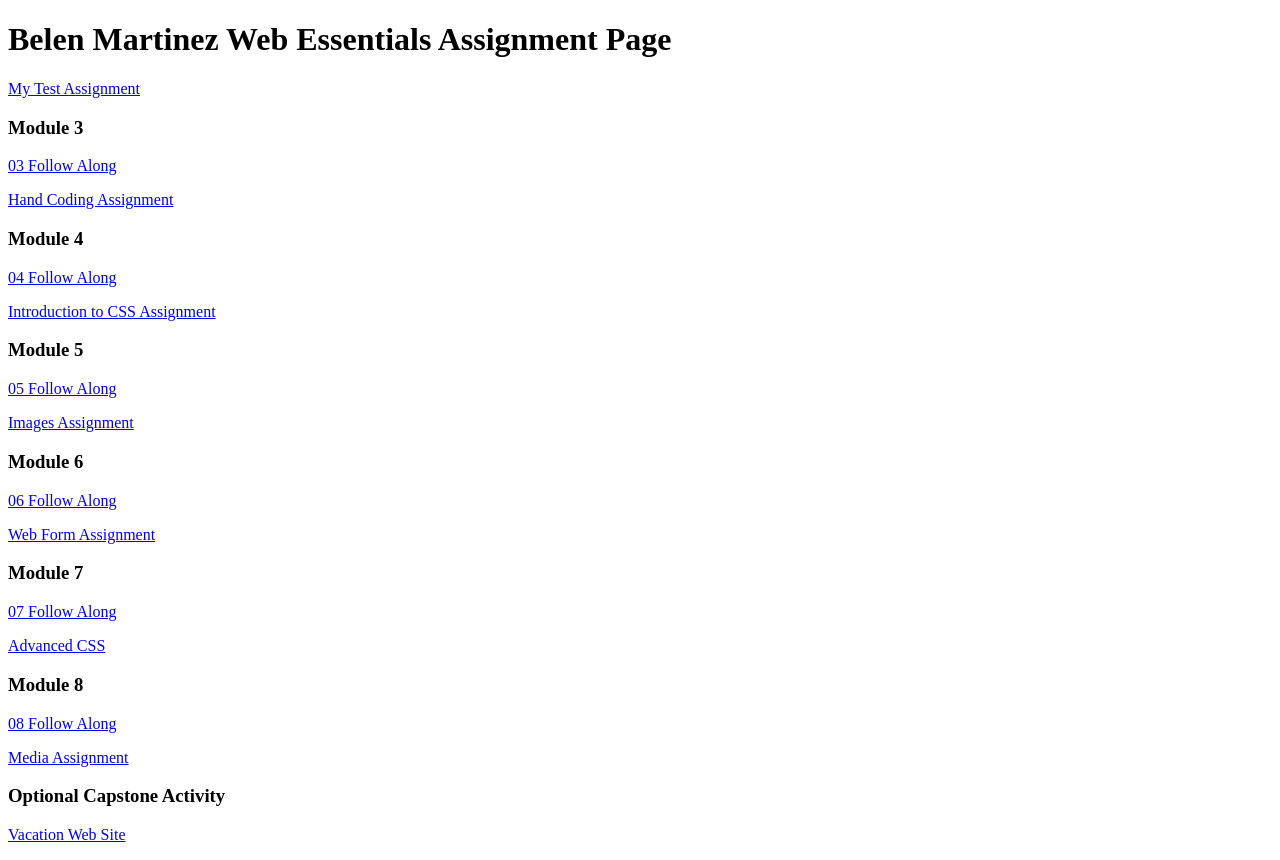
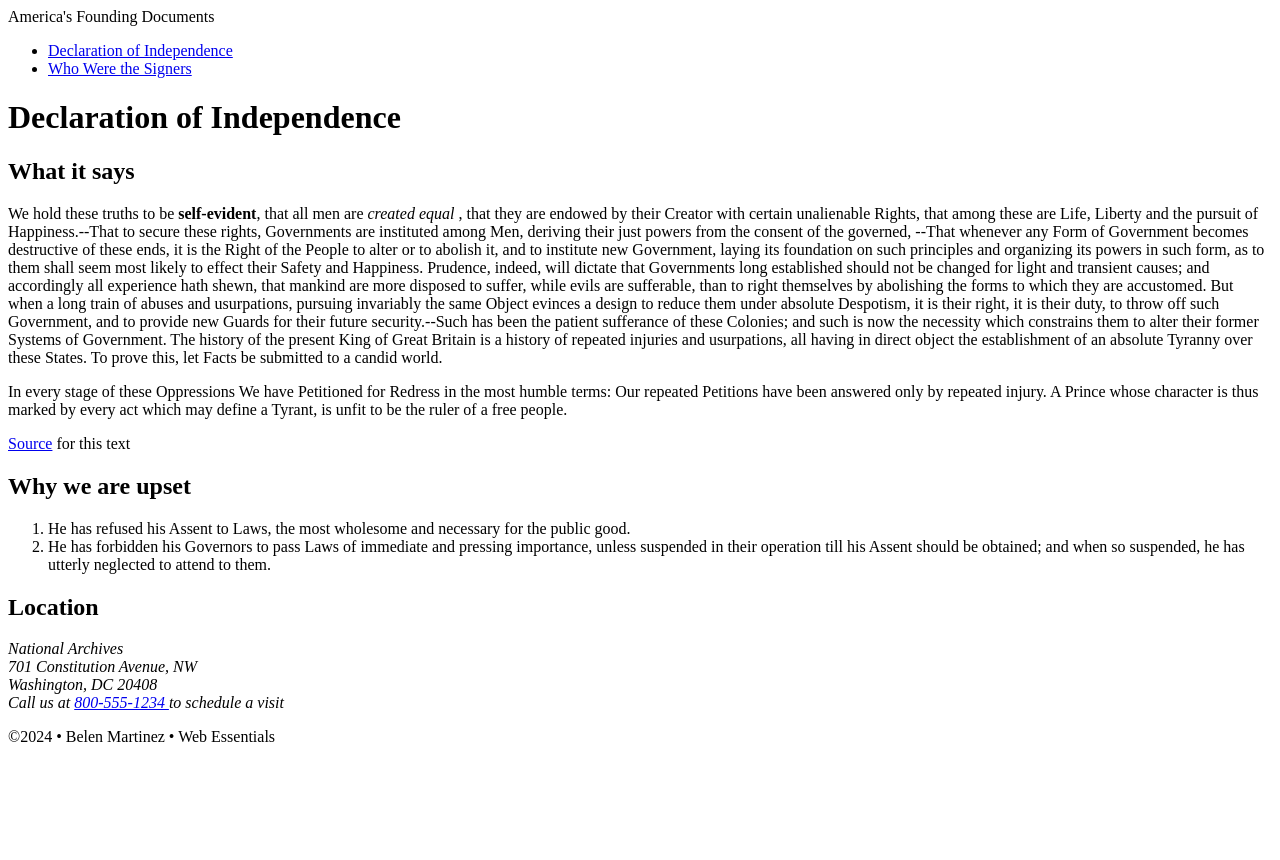
Before and after one commit to belenmarcar/dwdd1600, a plain HTML site: page index.html in a window 1280 px wide. After the commit the page ends 800 px from the top, so only its background shows below. Drawn offline with Linux system fonts and the light colour scheme.

Commit message:
Add files via upload

```diff
--- a/index.html
+++ b/index.html
@@ -1,39 +1,76 @@
 <!DOCTYPE html>
 <html lang="en">
-	<head>
-		<meta charset="UTF-8">
-		<meta name="viewport" content="width=device-width, initial-scale=1.0">
-		<title>dwdd 1600 assignment list page</title>
-	</head>
-	<body>
-		<h1>Belen Martinez Web Essentials Assignment Page</h1>
-		<p><a href="01test">My Test Assignment</a></p>
 
-		<h3>Module 3</h3>
-		<p><a href="03follow-along">03 Follow Along</a></p>
-		<p><a href="03hand-coding">Hand Coding Assignment</a></p>
+<head>
+    <meta charset="UTF-8">
+    <meta name="author" content="Belen Martinez">
+    <meta name="description" content="Learn about the Declaration of Independence of the United States">
+    <meta name="viewport" content="width=device-width, initial-scale=1.0">
+    <title>America's Founding Documents: Declaration of Independence</title>
+</head>
 
-		<h3>Module 4</h3>
-		<p><a href="04follow-along">04 Follow Along</a></p>
-		<p><a href="04intro-css">Introduction to CSS Assignment</a></p>
+<body>
+    <!--start the page head-->
+    <header>
+        <span>America's Founding Documents</span>
+    </header>
 
-		<h3>Module 5</h3>
-		<p><a href="05follow-along">05 Follow Along</a></p>
-		<p><a href="05images">Images Assignment</a></p>
+    <!--start the page navigation-->
+    <nav>
+        <ul>
+            <li><a href="index.html">Declaration of Independence</a></li>
+            <li><a href="signers.html">Who Were the Signers</a></li>
+        </ul>
 
-		<h3>Module 6</h3>
-		<p><a href="06follow-along">06 Follow Along</a></p>
-		<p><a href="06form">Web Form Assignment</a></p>
+    </nav>
+    <!--start the main content-->
+    <main>
+        <h1>Declaration of Independence</h1>
+        <h2>What it says</h2>
+        <p>We hold these truths to be <strong>self-evident</strong>, that all men are <em>created equal</em> , that they
+            are endowed by their Creator with certain unalienable Rights, that among these are Life, Liberty and the
+            pursuit of Happiness.--That to secure these rights, Governments are instituted among Men, deriving their
+            just powers from the consent of the governed, --That whenever any Form of Government becomes destructive of
+            these ends, it is the Right of the People to alter or to abolish it, and to institute new Government, laying
+            its foundation on such principles and organizing its powers in such form, as to them shall seem most likely
+            to effect their Safety and Happiness. Prudence, indeed, will dictate that Governments long established
+            should not be changed for light and transient causes; and accordingly all experience hath shewn, that
+            mankind are more disposed to suffer, while evils are sufferable, than to right themselves by abolishing the
+            forms to which they are accustomed. But when a long train of abuses and usurpations, pursuing invariably the
+            same Object evinces a design to reduce them under absolute Despotism, it is their right, it is their duty,
+            to throw off such Government, and to provide new Guards for their future security.--Such has been the
+            patient sufferance of these Colonies; and such is now the necessity which constrains them to alter their
+            former Systems of Government. The history of the present King of Great Britain is a history of repeated
+            injuries and usurpations, all having in direct object the establishment of an absolute Tyranny over these
+            States. To prove this, let Facts be submitted to a candid world.</p>
+        <p>In every stage of these Oppressions We have Petitioned for Redress in the most humble terms: Our repeated
+            Petitions have been answered only by repeated injury. A Prince whose character is thus marked by every act
+            which may define a Tyrant, is unfit to be the ruler of a free people.</p>
 
-		<h3>Module 7</h3>
-		<p><a href="07follow-along">07 Follow Along</a></p>
-		<p><a href="07advanced-css">Advanced CSS</a></p>
+        <p><a href="https://www.archives.gov/founding-docs/declaration-transcript" target="_blank">Source</a> for this
+            text</p>
+        <h2>Why we are upset</h2>
+        <ol>
+            <li>He has refused his Assent to Laws, the most wholesome and necessary for the public good.</li>
+            <li>He has forbidden his Governors to pass Laws of immediate and pressing importance, unless suspended in
+                their operation till his Assent should be obtained; and when so suspended, he has utterly neglected to
+                attend to them.</li>
+        </ol>
 
-		<h3>Module 8</h3>
-		<p><a href="08follow-along">08 Follow Along</a></p>
-		<p><a href="08media">Media Assignment</a></p>
+        <h2>Location</h2>
+        <address>
+            National Archives<br>
+            701 Constitution Avenue, NW<br>
+            Washington, DC 20408<br>
+            Call us at <a href="tel:8005551234"> 800-555-1234 </a> to schedule a visit
+        </address>
+    </main>
 
-		<h3>Optional Capstone Activity</h3>
-		<p><a href="vacation">Vacation Web Site</a></p>
-	</body>
+    <!--start the page footer-->
+    <footer>
+        <p>&copy;2024 &bull; Belen Martinez &bull; Web Essentials</p>
+    </footer>
+
+</body>
+
 </html>
```
